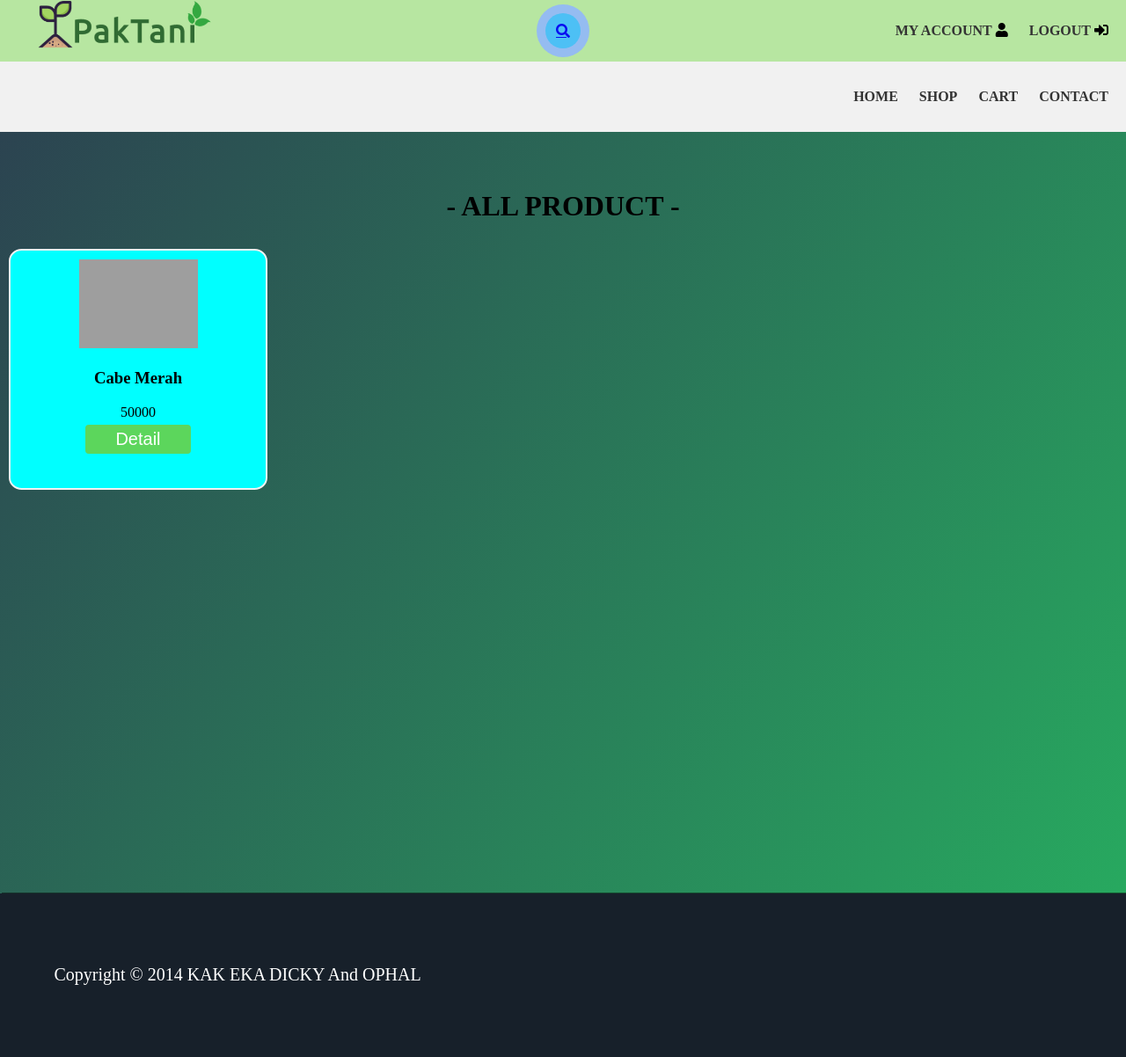
After one commit to Dicky913/Project-PW, a PHP site: page /PEMBELI/shop.php in a window 1280 px wide. The commit adds this page. Shown: the whole page at 88% size. Run offline with PHP 8.4, Linux system fonts and the light colour scheme; data comes from the database, SQL or seed files in the repository; some libraries are stand-ins or nearby versions; grey boxes are pictures that could not be loaded.

Commit message:
detail product, shop di pembeli diperbaiki

```diff
--- /dev/null
+++ b/VIEW/USER/PEMBELI/shop.php
@@ -0,0 +1,203 @@
+<?php
+session_start();
+include '../../../CONTROLLER/action_pembeli.php';
+//kasi kondisi jika tombol submit sudah ditekan
+
+?>
+<!DOCTYPE html>
+
+<head>
+    <title>Pembeli Shop</title>
+    <meta http-equiv="Content-Type" content="text/html; charset=windows-1252" />
+    <link rel="stylesheet" href="../../CSS/main.css">
+    <meta name="viewport" content="width=device-width">
+    <link rel="stylesheet" href="https://use.fontawesome.com/releases/v5.8.2/css/all.css" integrity="sha384-oS3vJWv+0UjzBfQzYUhtDYW+Pj2yciDJxpsK1OYPAYjqT085Qq/1cq5FLXAZQ7Ay" crossorigin="anonymous">
+
+    <style type="text/css">
+        .tubuh {
+            width: 100%;
+            height: 800px;
+        }
+
+        .agenda,
+        .artikel {
+            margin-bottom: 40px;
+            width: 100%;
+            margin-left: 500px;
+        }
+
+        .tes {
+            float: left;
+            border: 2px solid #f1f1f1;
+            border-radius: 5%;
+            padding: 10px;
+            text-align: center;
+            width: 270px;
+            background-color: aqua;
+            height: 250px;
+            margin-right: 30px;
+            margin-bottom: 45px;
+            margin-left: 10px;
+        }
+
+        .tes img {
+            width: 50%;
+        }
+
+        .tes p {
+            height: 40px;
+            /* padding: 10px; */
+            text-align: left;
+            margin: 0;
+            margin-bottom: 30px;
+        }
+
+        .button {
+            border-radius: 4px;
+            background-color: #5cd65c;
+            border: none;
+            color: #FFFFFF;
+            text-align: center;
+            font-size: 20px;
+            padding: 5px;
+            width: 120px;
+            transition: all 0.5s;
+            cursor: pointer;
+            margin: 5px;
+        }
+
+        .button span {
+            cursor: pointer;
+            display: inline-block;
+            position: relative;
+            transition: 0.5s;
+        }
+
+        .button span:after {
+            content: '\00bb';
+            position: absolute;
+            opacity: 0;
+            top: 0;
+            right: -10px;
+            transition: 0.5s;
+        }
+
+        .button:hover span {
+            padding-right: 15px;
+        }
+
+        .button:hover span:after {
+            opacity: 1;
+            right: 0;
+        }
+    </style>
+
+
+</head>
+
+<body>
+    <div class="subnavbar">
+        <div class="logo">
+
+        </div>
+        <a class="btn">
+            <span></span>
+            <span></span>
+            <span></span>
+        </a>
+        <div class="search-box">
+            <input onkeyup="filter()" class="search-txt" type="text" id="value" placeholder="Type to search" />
+            <a class="search-btn" href="#">
+                <i class="fas fa-search"></i>
+            </a>
+        </div>
+        <div class="menu">
+            <a href="my_account.php">My Account</a>
+            <i class="fas fa-user"></i>
+            <a href="../../../CONTROLLER/logout.php">Logout</a>
+            <i class="fas fa-sign-in-alt"></i>
+        </div>
+    </div>
+    <div class="navbar">
+
+        <a class="btn">
+            <span></span>
+            <span></span>
+            <span></span>
+        </a>
+
+        <div class="menu">
+            <a href="indexpembeli.php">Home</a>
+            <a href="shop.php">Shop</a>
+            <a href="cart.php">Cart</a>
+            <a href="contact.php">Contact</a>
+        </div>
+    </div>
+    <br><br>
+
+    <div class="tubuh">
+
+        <center>
+            <h2>- ALL PRODUCT -</h2>
+        </center>
+
+        <?php
+        $select_query = "SELECT * FROM barang";
+        $sql = mysqli_query($conn, $select_query) or die(mysql_error());
+        while ($data = mysqli_fetch_array($sql)) { ?>
+            <section>
+                <article class="tes">
+                    <img src="../../IMAGE/images_petani/<?php echo $data["gambar"] ?>" alt="alpha"><br>
+                    <h3><?php echo $data["Nm_barang"] ?></h3>
+                    <span class="name"><?php echo $data["harga"] ?></span><br>
+                    <button class="button" onclick="window.location.href='detailproduct.php?kd_barang=<?php echo $data['kd_barang']; ?>'"><span>Detail</span></button>
+                </article>
+            </section>
+        <?php } ?>
+    </div>
+    <div class="footer" align="center">
+        <table width=100%>
+            <tr>
+
+                <td align="center">
+                    <p id="lol" font></p>
+                    <script>
+                        function Person(first) {
+                            this.firstName = first;
+                        }
+                        var orang1 = new Person("KAK EKA");
+                        var orang2 = new Person("DICKY");
+                        var orang3 = new Person("OPHAL");
+
+                        document.getElementById("lol").innerHTML =
+                            "Copyright &copy; 2014 " + orang1.firstName + " " + orang2.firstName + " And " + orang3.firstName;
+                    </script>
+                </td>
+
+            </tr>
+        </table>
+
+    </div>
+    <script type="text/javascript">
+        function filter() {
+
+            var value, name, tes, i;
+
+            value = document.getElementById("value").value.toUpperCase();
+            tes = document.getElementsByClassName("tes");
+
+            for (i = 0; i < tes.length; i++) {
+                name = tes[i].getElementsByClassName("name");
+                if (name[0].innerHTML.toUpperCase().indexOf(value) > -1) {
+                    tes[i].style.display = "flex";
+                } else {
+                    tes[i].style.display = "none";
+                }
+            }
+
+        }
+    </script>
+    </div>
+</body>
+
+</html>
--- a/VIEW/USER/PETANI/addproduct.php
+++ b/VIEW/USER/PETANI/addproduct.php
@@ -1,5 +1,9 @@
 <?php
 session_start();
+if (!isset($_SESSION["login"])) {
+  header("Location: login_petani.php");
+  exit;
+}
 include '../../../CONTROLLER/action_petani.php';
 //kasi kondisi jika tombol submit sudah ditekan
 if (isset($_POST["submit"])) {
--- a/VIEW/USER/PETANI/detailproduct.php
+++ b/VIEW/USER/PETANI/detailproduct.php
@@ -1,6 +1,10 @@
 <?php
 session_start();
 include '../../../CONTROLLER/action_petani.php';
+if (!isset($_SESSION["login"])) {
+  header("Location: login_petani.php");
+  exit;
+}
 ?>
 <!DOCTYPE html>
 <html>
```
Also changed, not shown: VIEW/USER/PEMBELI/detailproduct.php (+27 -10 lines).
